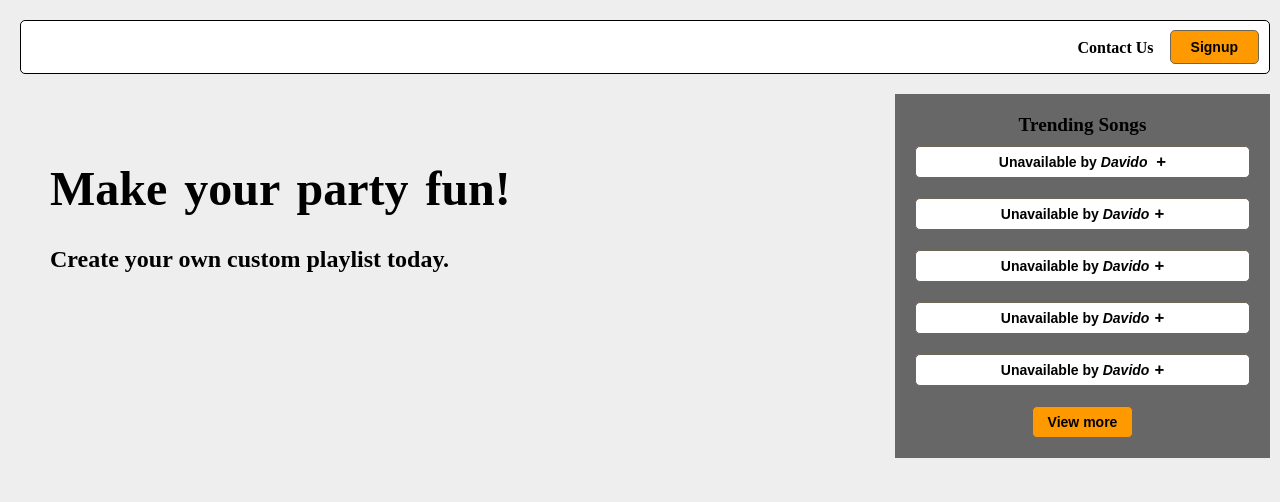
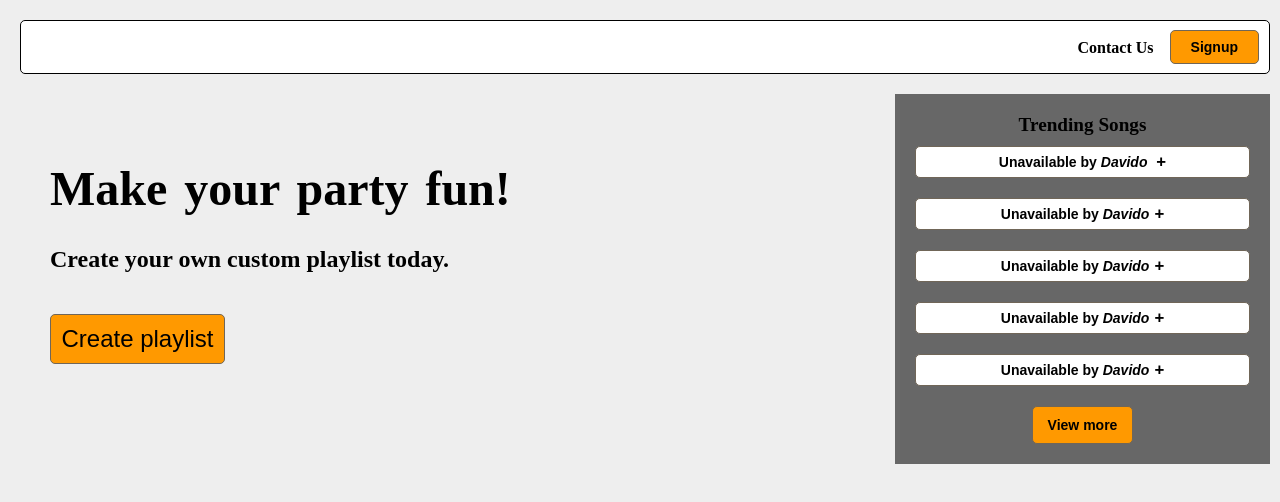
Before and after one commit to JEN-dotcom/edustipend, a React (Create React App) app: page / in a window 1280 px wide. Shown: the top 502 px of the page. Built offline with nearby package versions, Linux system fonts and the light colour scheme.

Commit message:
added "create playlist" button

```diff
--- a/src/components/Playlist/Playlist.js
+++ b/src/components/Playlist/Playlist.js
@@ -8,6 +8,7 @@ const Playlist = () => {
 
             <h1>Make your party fun!</h1>
             Create your own custom playlist today.
+            <button>Create playlist</button>
             </div>
 
             <div className='trending'>
--- a/src/components/Playlist/playlist.css
+++ b/src/components/Playlist/playlist.css
@@ -4,7 +4,8 @@ section {
 }
 
 .playlist {
-
+    display: flex;
+    flex-direction: column;
     width: 70%;
     margin-top: 70px;
     padding-left: 30px;
@@ -12,7 +13,7 @@ section {
     text-align: left;
 font-size: 24px;
     line-height: 50px;
-    word-spacing: ;
+
 
 }
 .playlist h1 {
@@ -24,15 +25,20 @@ font-size: 24px;
     word-spacing: 5px;
 }
 
+.playlist button {
+    margin-top: 30px;
+    padding: 10px;
+    width: 175px;
+font-size: 24px;
+font-weight: 100;
+
+}
 .trending {
     background-color:#676767;
     width: 30%;
 }
 
 
-.playlist {
-
-}
 
 .trending__container {
     margin: 20px 10px;
@@ -54,7 +60,7 @@ font-size: larger;
 }
 .trending__container button {
     margin: 10px 0px 0px;
-    padding: 7px 15px;
+    padding: 10px 15px;
 
 }
 .songs__buttons button {
```
